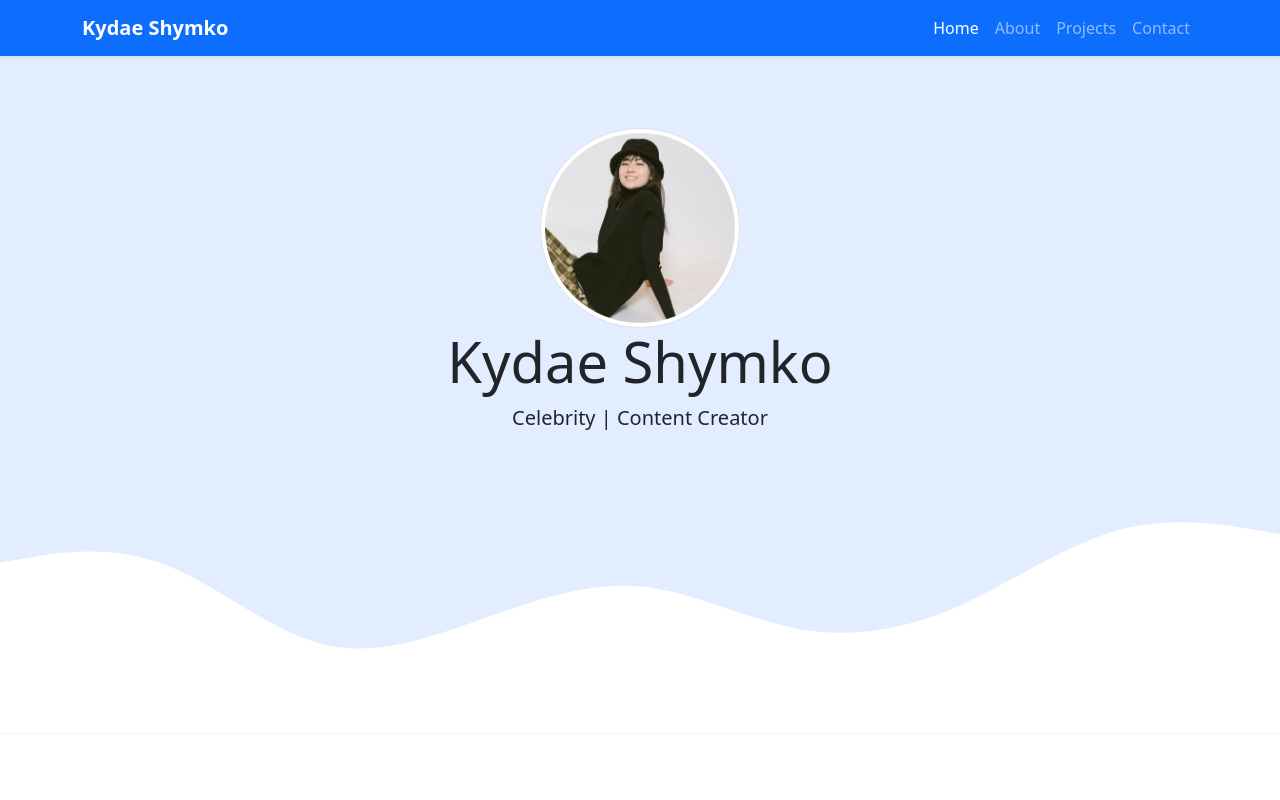
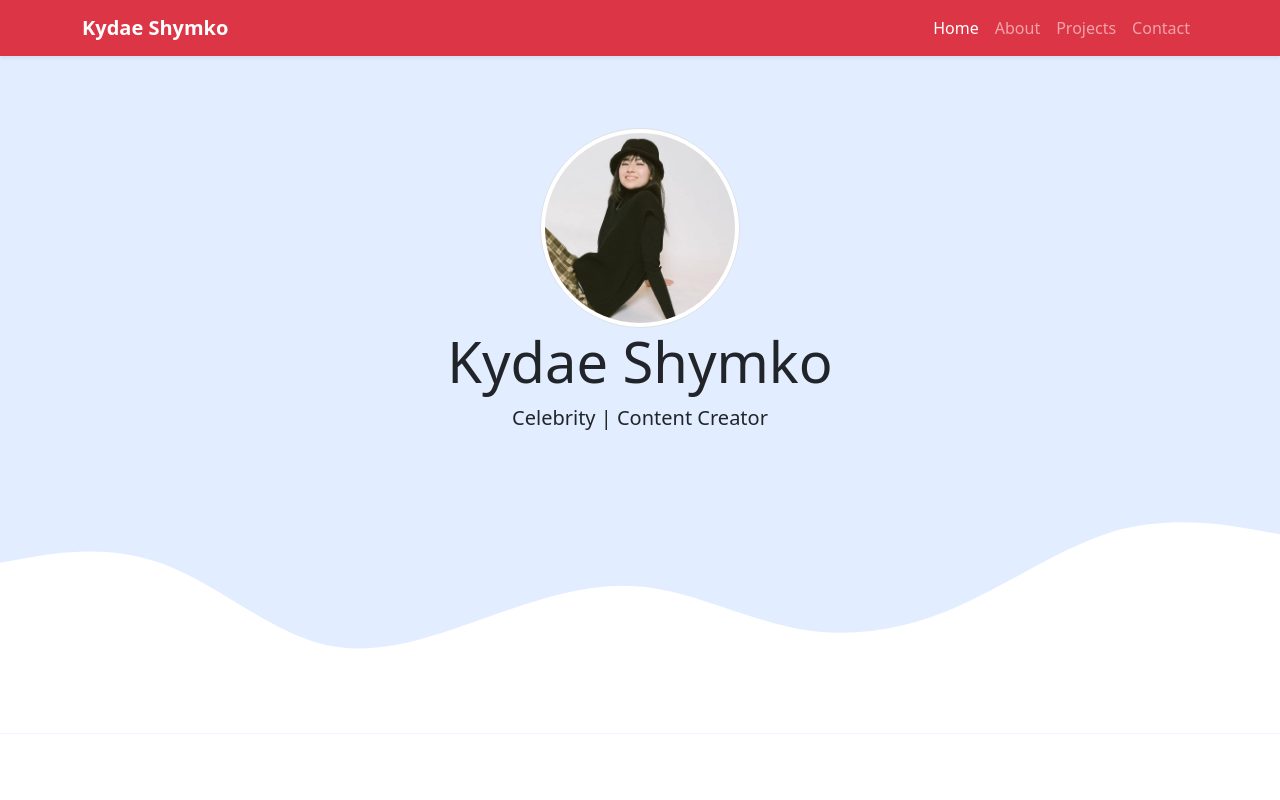
Before and after one commit to zaldiabdulhadi241/portofolio-kyedae, a plain HTML site: page index.html in a window 1280 px wide. Shown: the top 800 px of the page. Drawn offline with nearby package versions, Linux system fonts and the light colour scheme.

Commit message:
ganti navbar danger

```diff
--- a/index.html
+++ b/index.html
@@ -24,7 +24,7 @@
   <body>
     <!-- Navbar -->
     <nav
-      class="navbar navbar-expand-lg bg-primary navbar-dark shadow-sm fixed-top"
+      class="navbar navbar-expand-lg bg-danger navbar-dark shadow-sm fixed-top"
     >
       <div class="container">
         <a class="navbar-brand fw-bold" href="#">Kydae Shymko</a>
```
